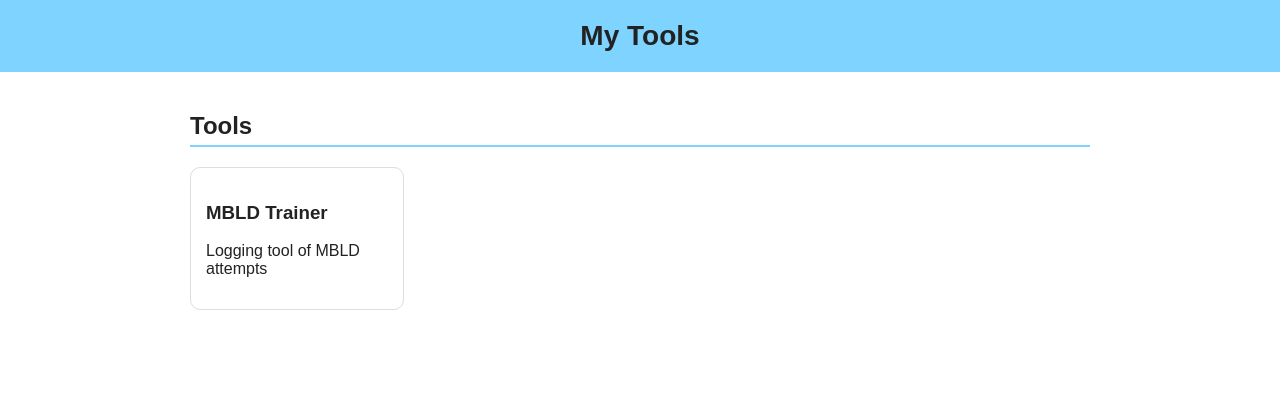
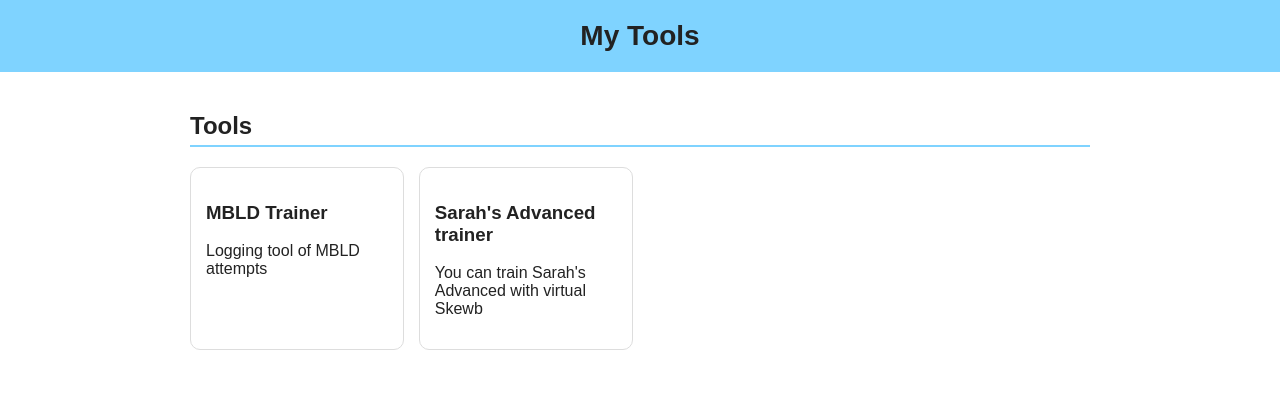
Before and after one commit to ikdknt2/projects, a plain HTML site: page index.html in a window 1280 px wide. Drawn offline with Linux system fonts and the light colour scheme.

Commit message:
Update index.html

```diff
--- a/index.html
+++ b/index.html
@@ -94,6 +94,10 @@ My Tools
 <p>Logging tool of MBLD attempts</p>
 </a>
 
+<a class="card" href="https://ikdknt2.github.io/sarahs-advanced-trainer/">
+<h3>Sarah's Advanced trainer</h3>
+<p>You can train Sarah's Advanced with virtual Skewb</p>
+</a>
 
 </div>
 </div>
```
